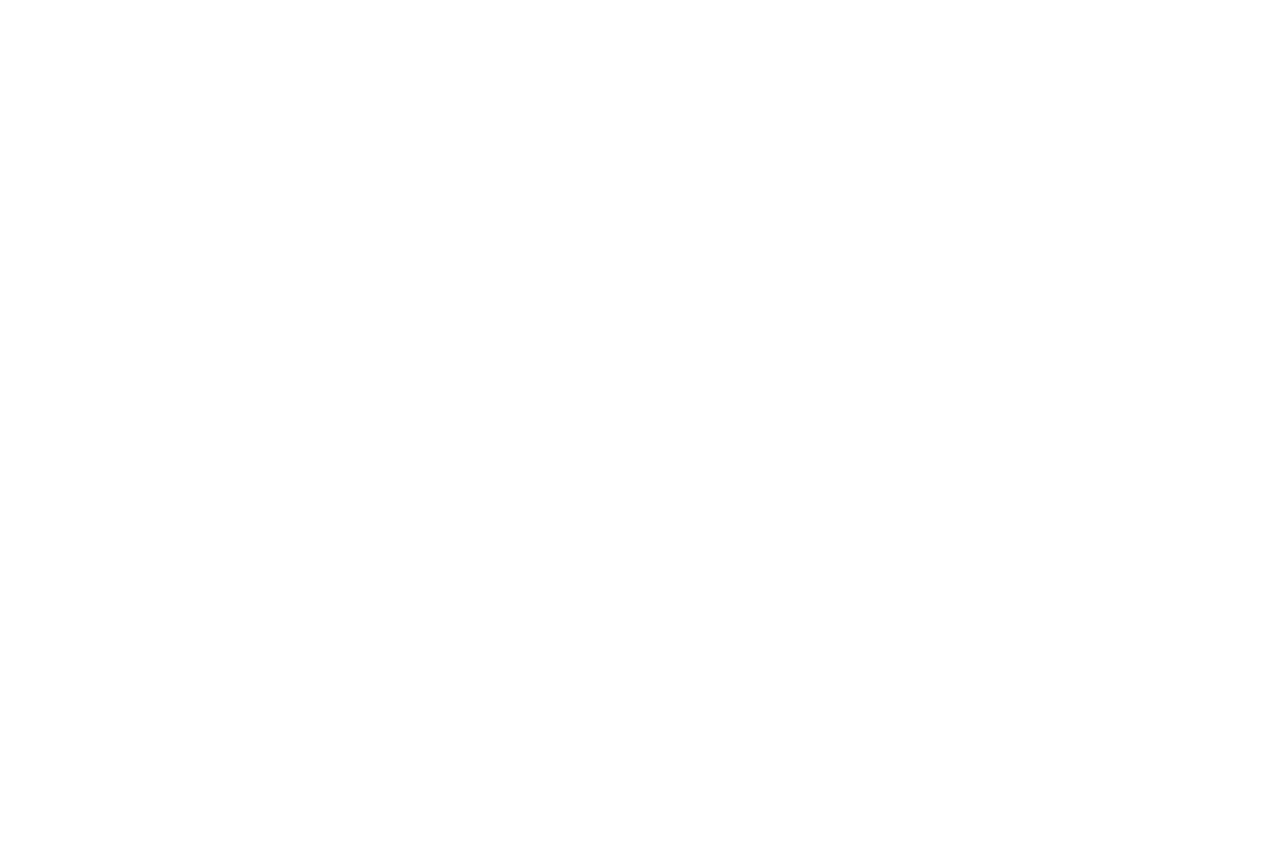
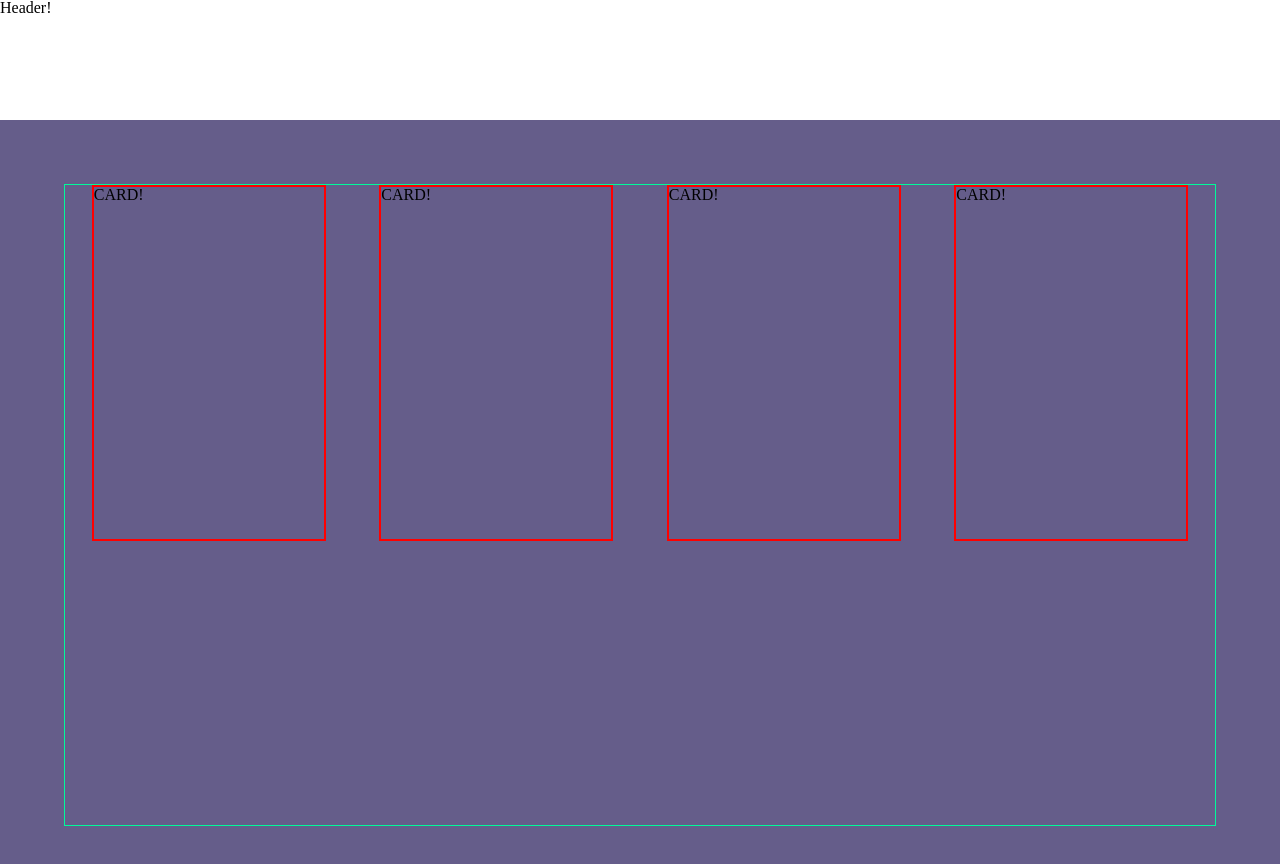
Before and after one commit to reganlosey/vaporwave-static-comp, a React (Create React App) app: page / in a window 1280 px wide. Shown: the top 864 px of the page. Before the commit the page ends 800 px from the top, so only its background shows below. Built offline with nearby package versions, Linux system fonts and the light colour scheme.

Commit message:
Add sizing to cards and grid

```diff
--- a/src/App.js
+++ b/src/App.js
@@ -1,12 +1,13 @@
-import logo from './logo.svg';
 import Grid from './Grid/Grid';
+import Header from './Header/Header'
 import './App.scss';
 
-function App() {
+const App = () => {
   return (
-    <>
+    <main className="App">
+    <Header />
     <Grid />
-    </>
+    </main>
   );
 }
 
--- a/src/App.scss
+++ b/src/App.scss
@@ -1,38 +1,12 @@
+body {
+  min-height:100vh;
+  width: 100%;
+  background-color: #655D8A;
+}
+// #7897AB  blue
+// #D885A3 pink
+// #FDCEB9 peach
+
 .App {
-  text-align: center;
+  height: 100%;
 }
-
-.App-logo {
-  height: 40vmin;
-  pointer-events: none;
-}
-
-@media (prefers-reduced-motion: no-preference) {
-  .App-logo {
-    animation: App-logo-spin infinite 20s linear;
-  }
-}
-
-.App-header {
-  background-color: #282c34;
-  min-height: 100vh;
-  display: flex;
-  flex-direction: column;
-  align-items: center;
-  justify-content: center;
-  font-size: calc(10px + 2vmin);
-  color: white;
-}
-
-.App-link {
-  color: #61dafb;
-}
-
-@keyframes App-logo-spin {
-  from {
-    transform: rotate(0deg);
-  }
-  to {
-    transform: rotate(360deg);
-  }
-}
--- a/src/Card/Card.js
+++ b/src/Card/Card.js
@@ -3,7 +3,11 @@ import './Card.scss'
 
 const Card = () => {
   return (
-    <h1>Card!</h1>
+    <article className="card">
+      <h1>CARD!</h1>
+
+
+    </article>
   )
 
 
--- a/src/Card/Card.scss
+++ b/src/Card/Card.scss
@@ -0,0 +1,5 @@
+.card {
+  border: 2px solid red;
+  height: 55%;
+  width: 20%;
+}
--- a/src/Grid/Grid.js
+++ b/src/Grid/Grid.js
@@ -1,12 +1,17 @@
 import './Grid.scss'
+import Card from '../Card/Card'
 
 
 
 const Grid = () => {
   return (
-    <section className="grid">
-
-
+    <section className="grid-wrapper">
+      <div className="grid">
+      <Card></Card>
+      <Card></Card>
+      <Card></Card>
+      <Card></Card>
+      </div>
     </section>
   )
 
--- a/src/Grid/Grid.scss
+++ b/src/Grid/Grid.scss
@@ -0,0 +1,13 @@
+.grid-wrapper{
+  width: 90%;
+  margin: 0 auto;
+  padding: 5%;
+}
+
+.grid {
+  border: 1px solid mediumspringgreen;
+  height: 80vh;
+  display: flex;
+  flex-flow: row wrap;
+  justify-content: space-around;
+}
--- /dev/null
+++ b/src/Header/Header.js
@@ -0,0 +1,15 @@
+import './Header.scss';
+
+
+
+const Header = () => {
+  return (
+    <header className="header">
+      <h1>Header!</h1>
+    </header>
+  )
+
+
+}
+
+export default Header;
--- /dev/null
+++ b/src/Header/Header.scss
@@ -0,0 +1,4 @@
+.header{
+  height: 15vh;
+  background-color: white;
+}
```
